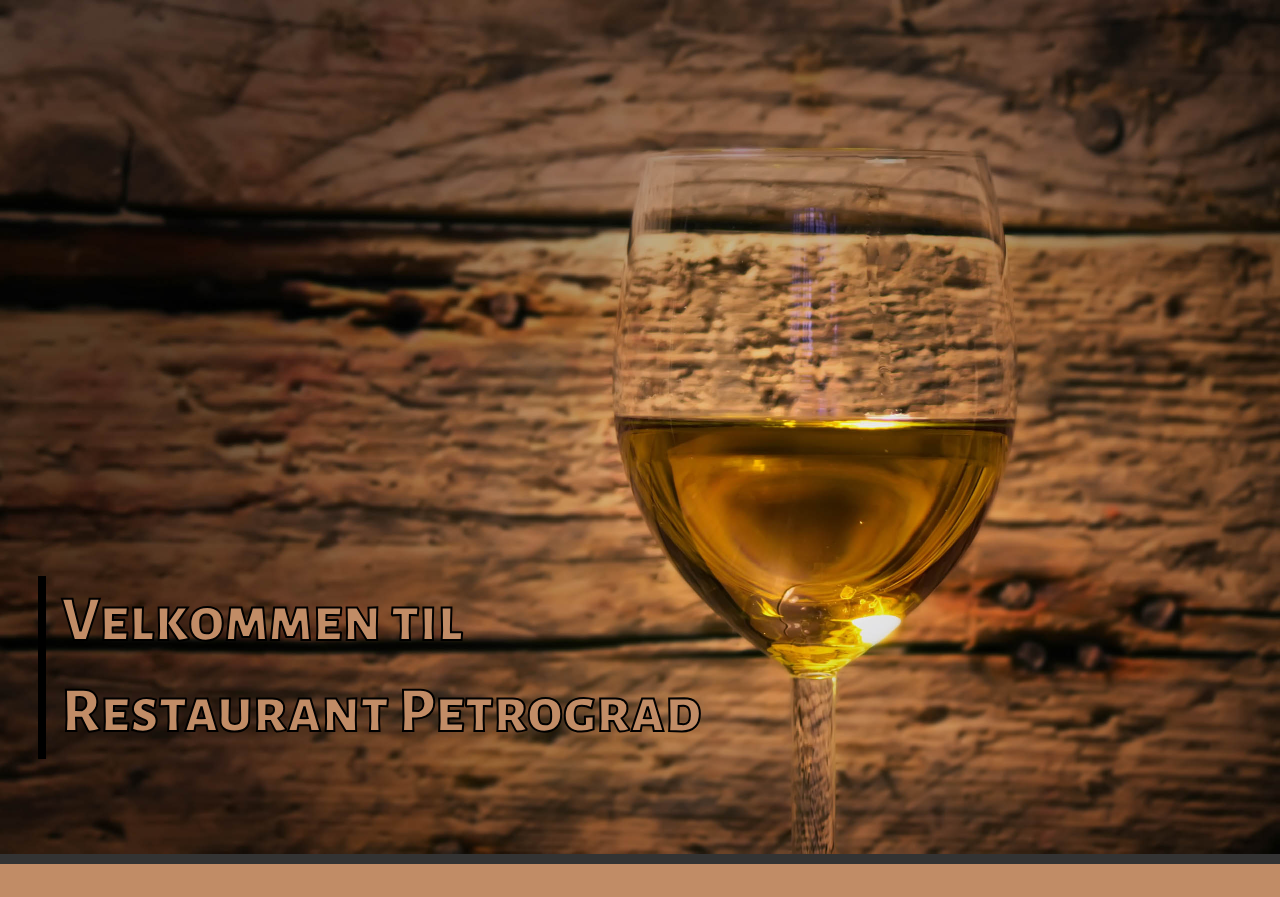
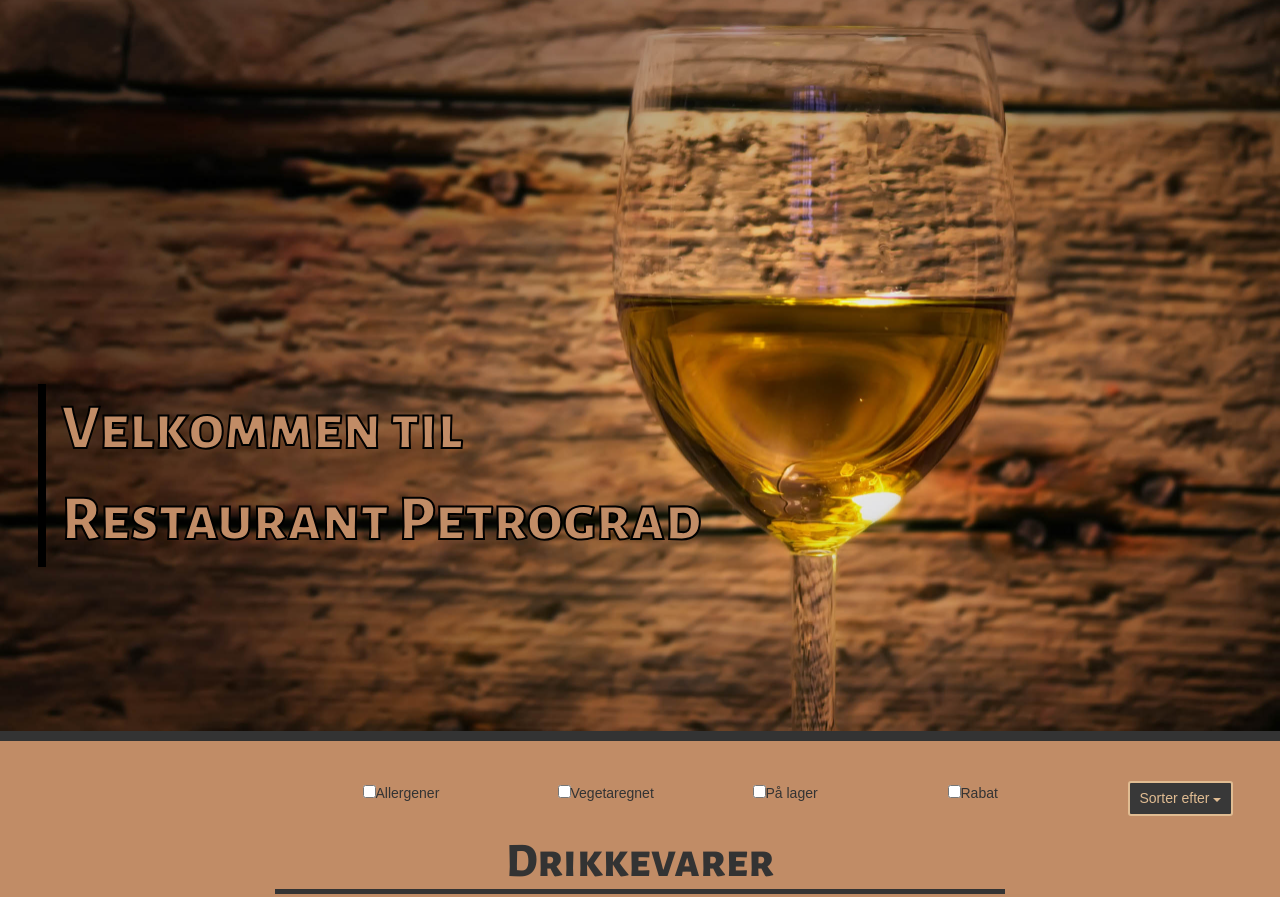
Before and after one commit to loui3450/Petrograd, a plain HTML site: page petrograd.html in a window 1280 px wide. Shown: the top 897 px of the page. Drawn offline with nearby package versions, Linux system fonts and the light colour scheme; a web font is replaced by a local one.

Commit message:
Splashbillede tilpasset.

```diff
--- a/style.css
+++ b/style.css
@@ -1,12 +1,19 @@
 body {
     background-color: rgb(193, 140, 102) !important;
+}
+
+#splashbillede {
+    width: 100%;
+    max-height: 120vh;
+    overflow: hidden;
+    margin-top: calc(-7px + -09vw);
+    margin-bottom: 5vh;
+    border-bottom: solid 10px;
 }
 
 #splashbillede img {
     position: relative;
     width: 100%;
-    margin-bottom: 5vh;
-    border-bottom: solid 10px;
 }
 
 #block {
@@ -15,7 +22,7 @@
     color: rgb(193, 140, 102);
     -webkit-text-stroke: 2px black;
     position: absolute;
-    top: 45vw;
+    top: 30vw;
     left: 3%;
     border-left: solid 1vh black;
 }
```
